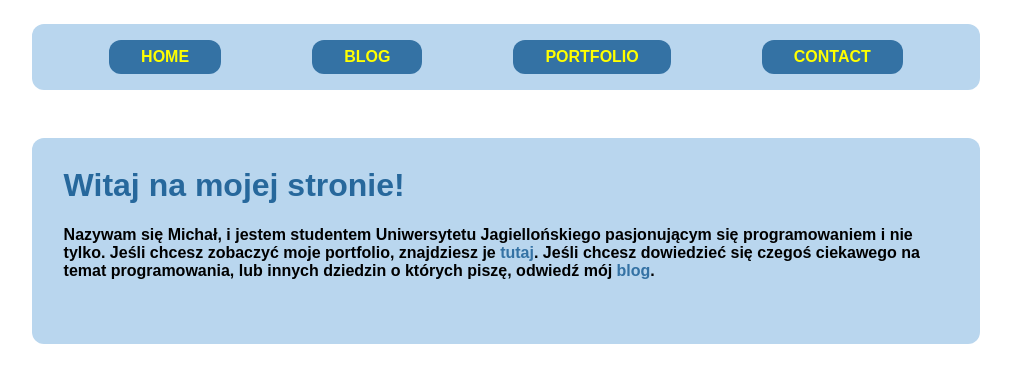
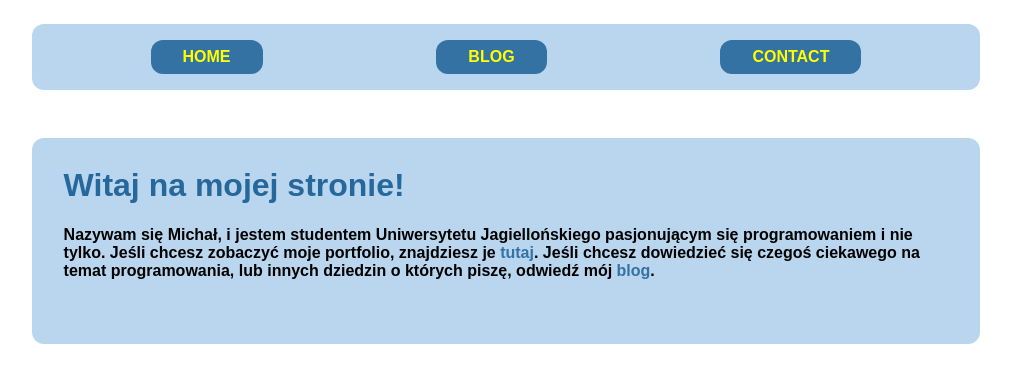
Before and after one commit to michalmytych/My-Blog, a Flask app: page / in a window 1280 px wide. Shown: the top 383 px of the page, without its empty margins (134-1145 px from the left). Run offline with Flask 2, Linux system fonts and the light colour scheme; some web fonts are replaced.

Commit message:
delete portfolio route

```diff
--- a/app.py
+++ b/app.py
@@ -18,14 +18,6 @@ def blog():
         posts=posts)
 
 
-@app.route("/portfolio")
-def portfolio():
-    return render_template(
-        'portfolio.html',
-        title='My Portfolio',
-        projects=projects)
-
-
 @app.route("/contact")
 def contact():
     return render_template(
--- a/templates/layout.html
+++ b/templates/layout.html
@@ -23,7 +23,6 @@
     <nav>
       <a href="/">HOME</a>
       <a href="/blog">BLOG</a>
-      <a href="/portfolio">PORTFOLIO</a>
       <a href="/contact">CONTACT</a>
     </nav>
 
```
Also changed, not shown: templates/portfolio.html (deleted, +0 -20 lines), README.md.
